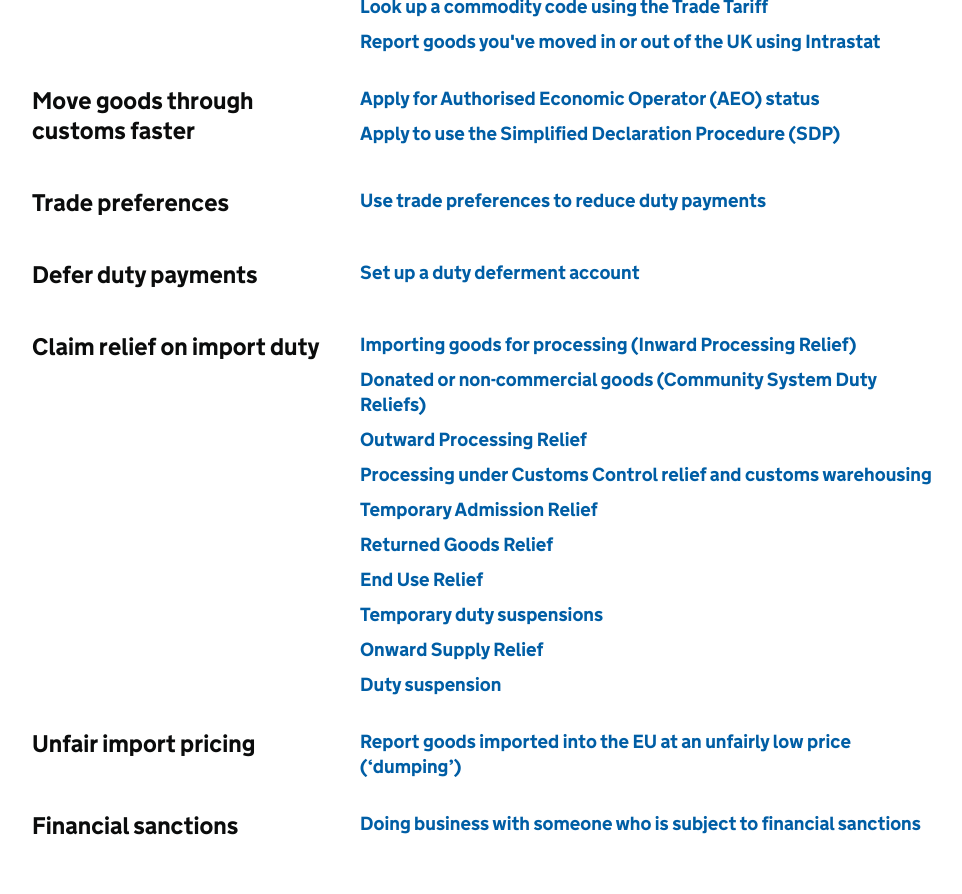
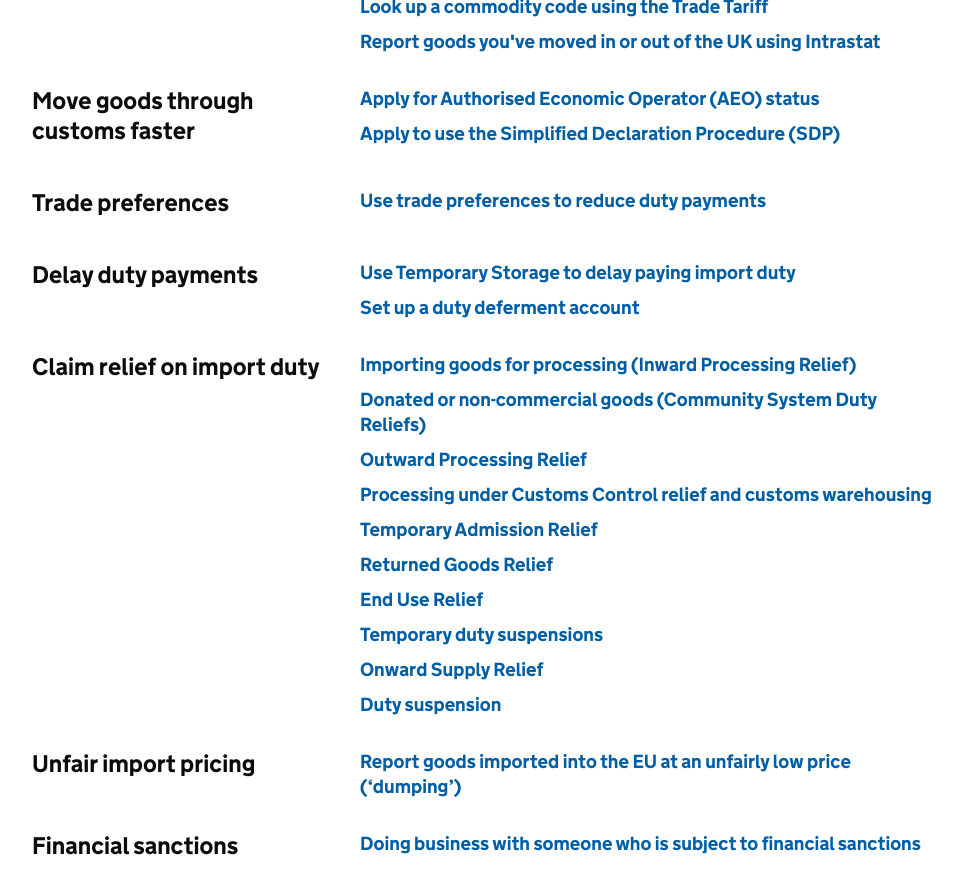
Before and after one commit to alphagov/govuk-import-export-prototype, a Jekyll site: the page built from topic/business-and-self-employed/importing.html, in a window 1280 px wide and 900 px high, scrolled down 1036 px. Shown: the top 894 px of the window, without its empty margins (158-1120 px from the left). Built offline with Jekyll 4.4.1, drawn with Linux system fonts in a browser that asks for light colours.

Commit message:
Update importing.html

```diff
--- a/topic/business-and-self-employed/importing.html
+++ b/topic/business-and-self-employed/importing.html
@@ -69,8 +69,10 @@
      - name: Use trade preferences to reduce duty payments
        url: '/guide/use-trade-preferences-import-export/when-you-can-use-trade-preferences.html'
 
- - title: Defer duty payments
+ - title: Delay duty payments
    links:
+     - name: Use Temporary Storage to delay paying import duty
+       url: '/answer/temporary-storage-delay-paying-import-duty.html'
      - name: Set up a duty deferment account
        url: '/delay-paying-customs-duty-when-you-import-goods.html'
 
```
